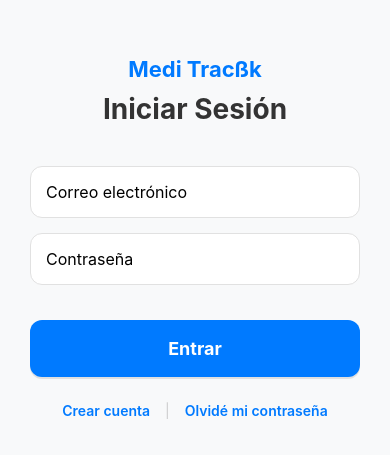
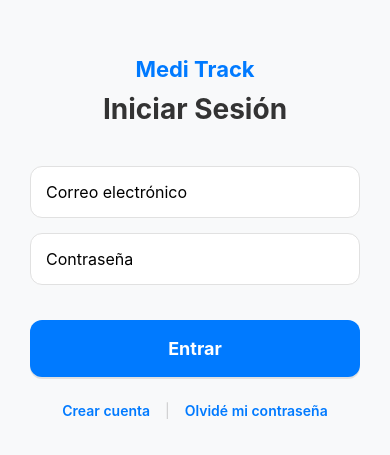
Before and after one commit to fatimaariv/Consultorio-Medico, a React Native app: screen /Login in a window 390 px wide. Shown: the part 185-640 px from the top of the page. Built offline with nearby package versions, Linux system fonts and the light colour scheme; no server answers.

Commit message:
un pqueñisimo error

```diff
--- a/src/screens/LoginScreen.tsx
+++ b/src/screens/LoginScreen.tsx
@@ -25,7 +25,7 @@ export default function LoginScreen({ navigation }: any) {
 
   return (
     <View style={styles.container}>
-      <Text style={styles.brand}>Medi Tracßk</Text>
+      <Text style={styles.brand}>Medi Track</Text>
       <Text style={styles.title}>Iniciar Sesión</Text>
 
       <View style={styles.inputGroup}>
```
